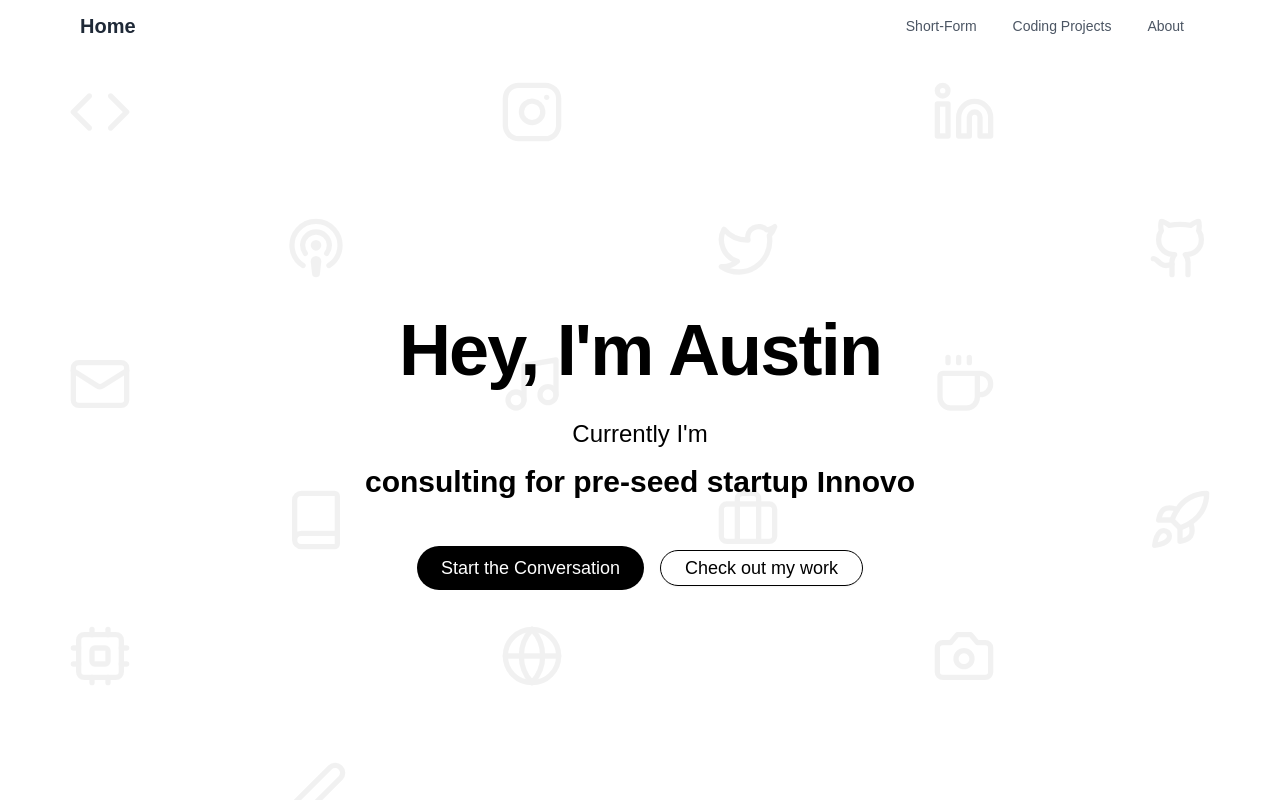
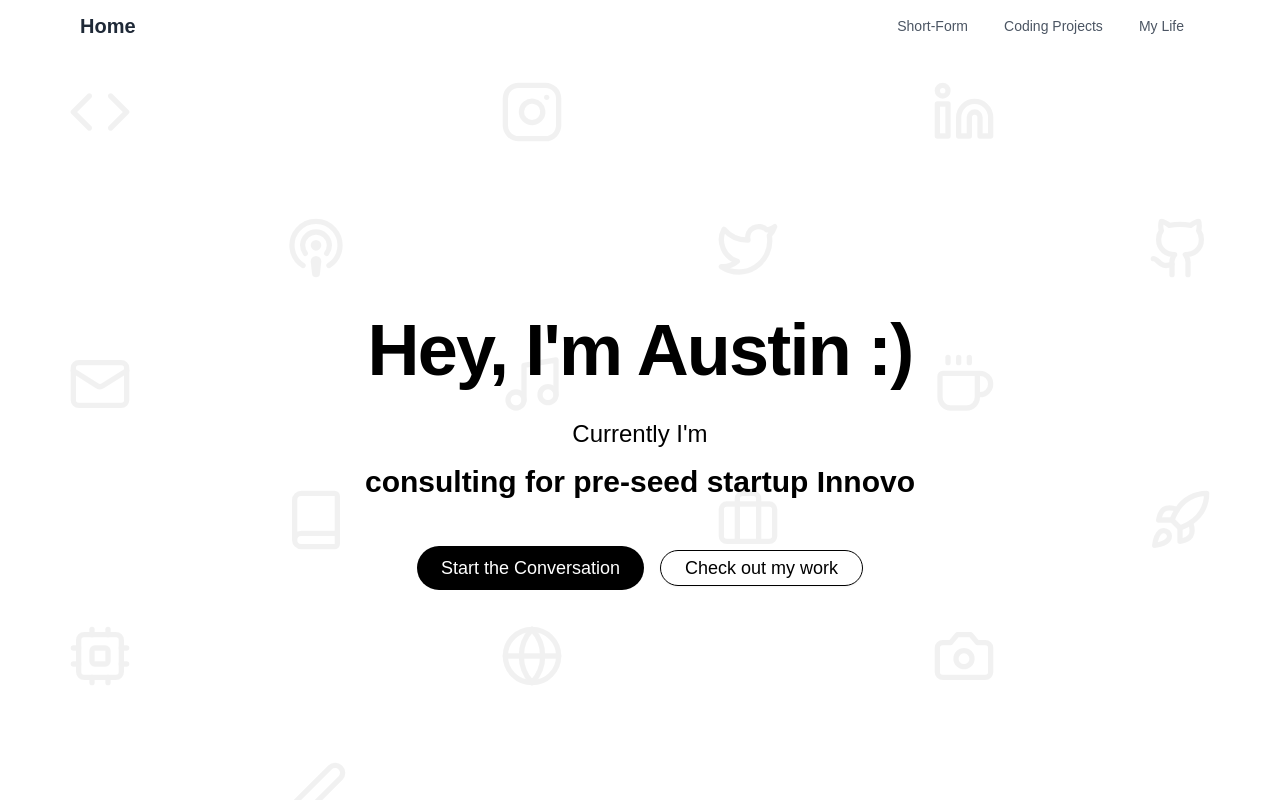
Before and after one commit to austin02202016/live_personal_website, a Next.js app: page / in a window 1280 px wide. Shown: the top 800 px of the page. Built offline with nearby package versions, Linux system fonts and the light colour scheme.

Commit message:
some changes made to hero section + 'about me' changed to 'my life'

```diff
--- a/app/page.tsx
+++ b/app/page.tsx
@@ -1,11 +1,7 @@
-import { Inter } from 'next/font/google'
 import HeroSection from '@/components/hero_section'
 import ContentSection from '@/components/content_section'
 import { NavbarComponent } from "@/components/navbar"
 import SectionComponent from '@/components/section_divider'
-
-
-const inter = Inter({ subsets: ['latin'] })
 
 export default function Page() {
   return (
--- a/components/hero_section.tsx
+++ b/components/hero_section.tsx
@@ -1,6 +1,8 @@
 'use client'
 
 import { useState, useEffect } from 'react'
+import Link from 'next/link'
+
 import { Button } from "@/components/ui/button"
 import { motion, AnimatePresence } from 'framer-motion'
 import { Code, Instagram, Linkedin, Podcast, Twitter, Github, Mail, Music, Coffee, Book, Briefcase, Rocket, Cpu, Globe, Camera, Pen } from 'lucide-react'
@@ -58,7 +60,7 @@ export default function HeroSection() {
         whileHover={{ scale: 1.1, transition: { duration: 0.3 } }}
       >
         <h1 className="text-5xl md:text-7xl font-bold tracking-tight mb-8">
-          Hey, I&apos;m Austin
+          Hey, I&apos;m Austin :)
         </h1>
         <div className="text-xl md:text-2xl mb-8">
           <span>Currently I&apos;m </span>
@@ -84,12 +86,14 @@ export default function HeroSection() {
           >
             Start the Conversation
           </a>
+          <Link href="/coding-projects">
           <Button
             variant="outline"
             className="bg-white text-black border-black hover:bg-gray-100 text-lg py-2 px-6 rounded-full transition-colors"
           >
             Check out my work
           </Button>
+          </Link>
         </div>
       </motion.div>
     </section>
--- a/components/navbar.tsx
+++ b/components/navbar.tsx
@@ -11,7 +11,7 @@ export function NavbarComponent() {
             Home
           </Link>
           <div className="flex space-x-1">
-            {['Short-Form', 'Coding Projects', 'About'].map((item) => (
+            {['Short-Form', 'Coding Projects', 'My Life'].map((item) => (
               <Link
                 key={item}
                 href={`/${item.toLowerCase().replace(' ', '-')}`}
```
Also changed, not shown: app/my-life/page.tsx (renamed from app/about/page.tsx).
